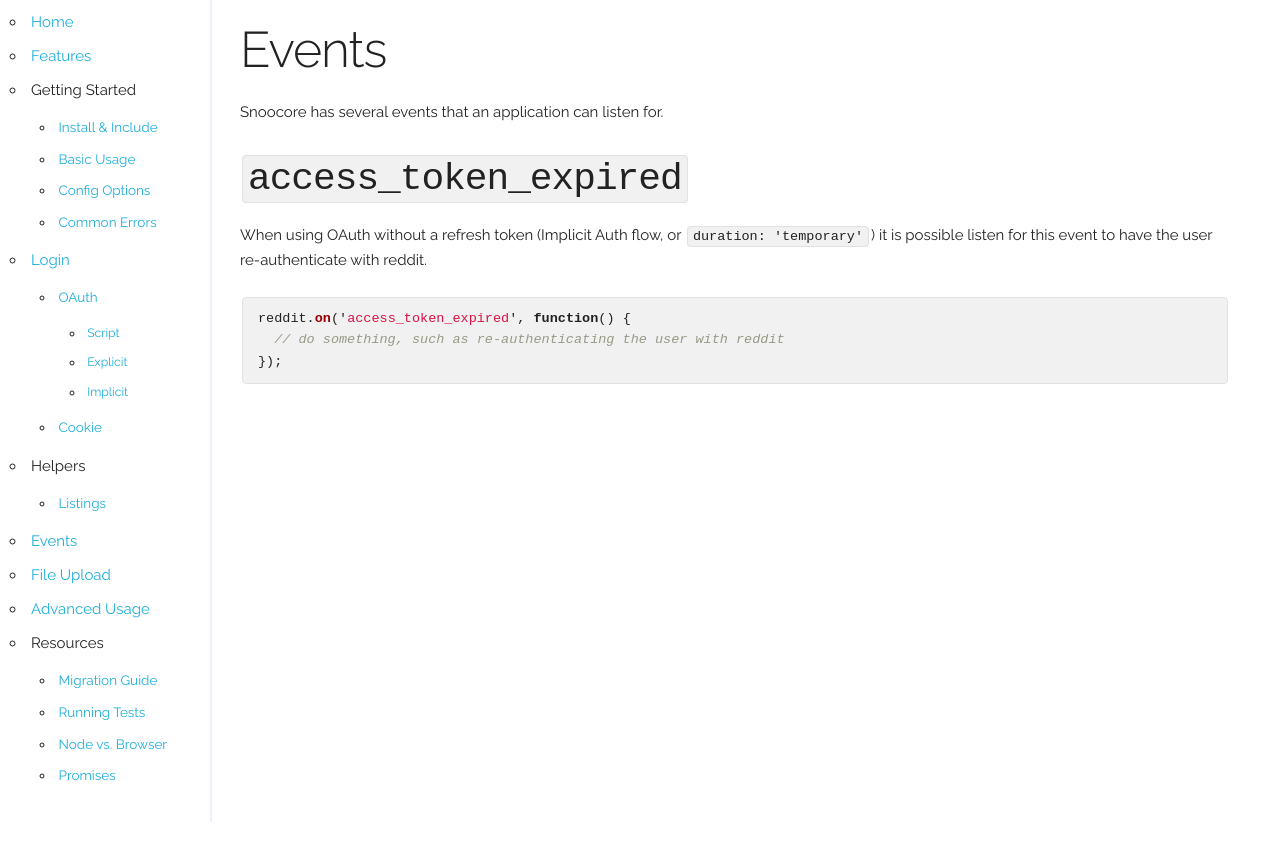
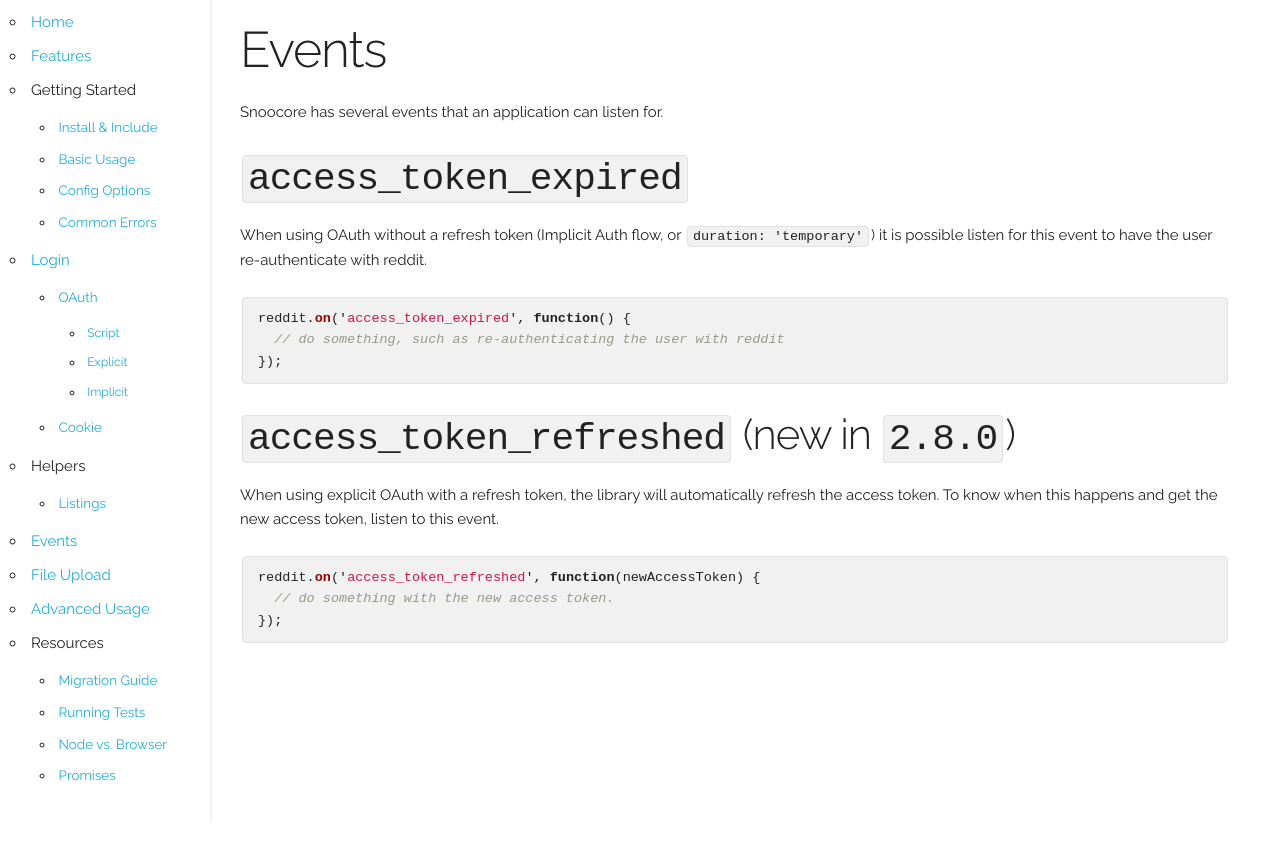
Before and after one commit to terryma/snoocore, a Jekyll site: the page built from events.md, in a window 1280 px wide. Shown: the top 861 px of the page. Built offline with Jekyll 4.4.1, drawn with Linux system fonts in a browser that asks for light colours; Markdown is read by kramdown in place of the engine named in the settings.

Commit message:
Add in 'access_token_refresh' documentation
Documentation for a new event brought up in issue #120

````diff
--- a/events.md
+++ b/events.md
@@ -16,3 +16,13 @@ reddit.on('access_token_expired', function() {
   // do something, such as re-authenticating the user with reddit
 });
 ```
+
+## `access_token_refreshed` (new in `2.8.0`)
+
+When using explicit OAuth with a refresh token, the library will automatically refresh the access token. To know when this happens and get the new access token, listen to this event.
+
+```javascript
+reddit.on('access_token_refreshed', function(newAccessToken) {
+  // do something with the new access token.
+});
+```
````
